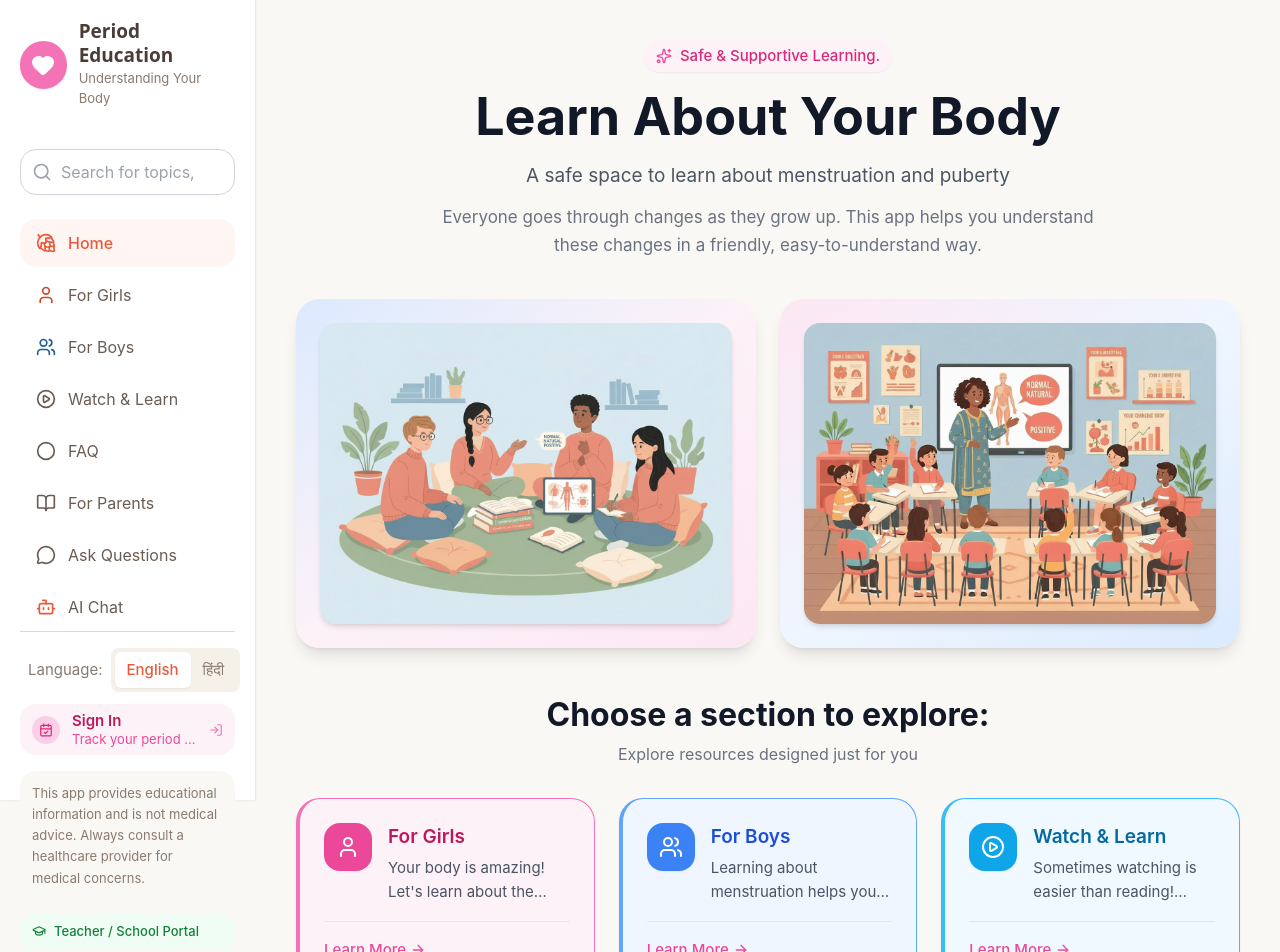
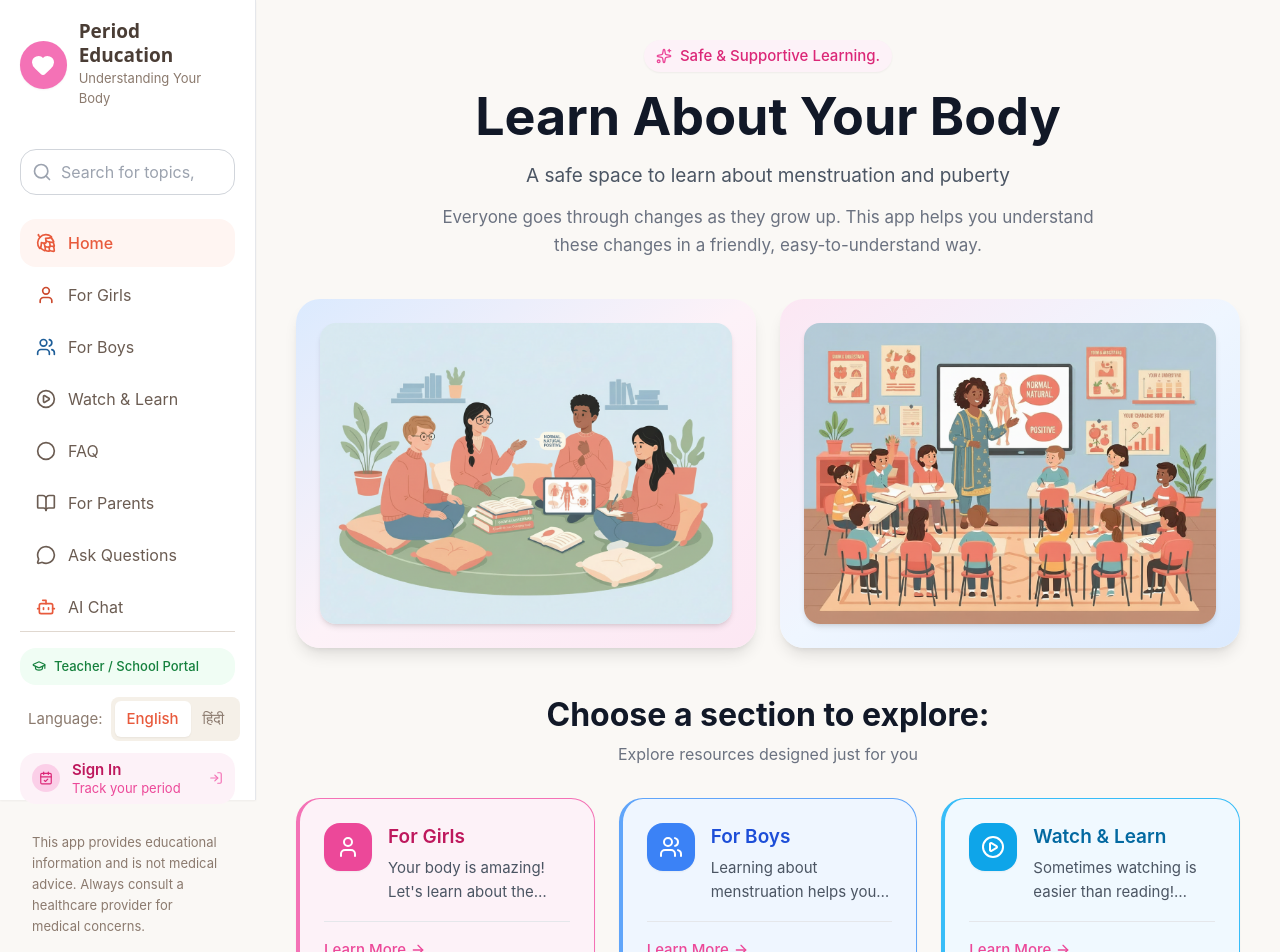
Before and after one commit to ysharma31/menstruation-education-app, a React (Vite) app: page / in a window 1280 px wide. Shown: the top 952 px of the page. Built offline with nearby package versions, Linux system fonts and the light colour scheme; no server answers.

Commit message:
Fix hint text & move Teacher portal link

```diff
--- a/src/components/navigation/DesktopNavigation.jsx
+++ b/src/components/navigation/DesktopNavigation.jsx
@@ -76,6 +76,13 @@ const DesktopNavigation = () => {
       </nav>
 
       <div className="mt-auto pt-4 border-t border-warm-200 space-y-3">
+        <Link
+          to="/teacher"
+          className="flex items-center gap-2 px-3 py-2 bg-green-50 hover:bg-green-100 text-green-700 rounded-xl transition-colors text-xs font-medium"
+        >
+          <GraduationCap size={14} />
+          Teacher / School Portal
+        </Link>
         <LanguageToggle />
         {user ? (
           <div className="flex items-center justify-between px-2 py-2 bg-pink-50 rounded-xl">
@@ -118,14 +125,6 @@ const DesktopNavigation = () => {
           {t('footer.disclaimer')}
         </p>
       </div>
-
-      <Link
-        to="/teacher"
-        className="mt-3 flex items-center gap-2 px-3 py-2 bg-green-50 hover:bg-green-100 text-green-700 rounded-xl transition-colors text-xs font-medium"
-      >
-        <GraduationCap size={14} />
-        Teacher / School Portal
-      </Link>
     </aside>
   );
 };
--- a/src/i18n/locales/en.json
+++ b/src/i18n/locales/en.json
@@ -643,7 +643,7 @@
     "errorGeneric": "Something went wrong. Please try again.",
     "signOut": "Sign out",
     "signInNav": "Sign In",
-    "signInNavHint": "Track your period & cycle",
+    "signInNavHint": "Track your period",
     "signInNavTracker": "My Tracker",
     "greeting": "Hi, {{name}}"
   },
```
